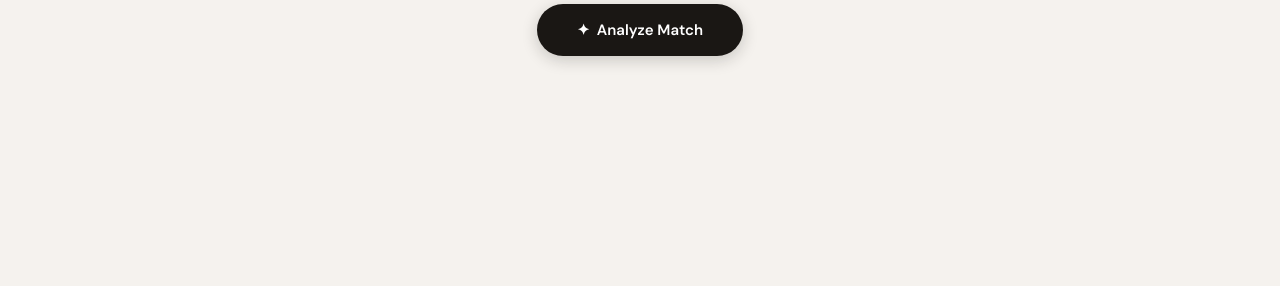
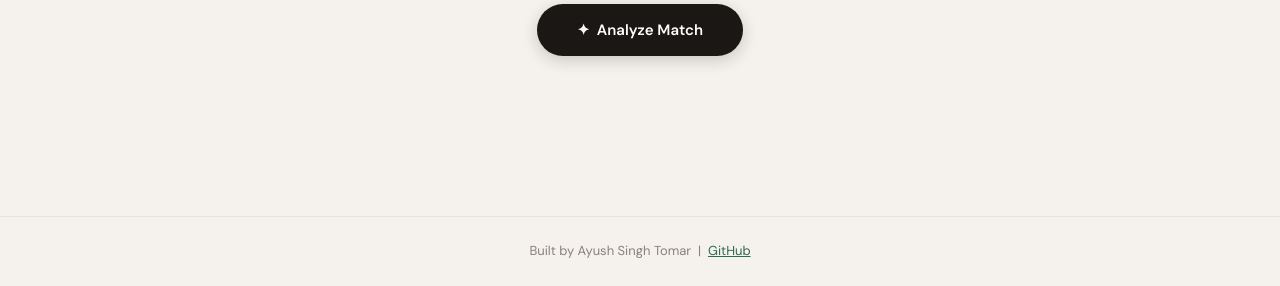
Before and after one commit to ayush-s-tomar/ResumeIQ, a Flask app: page / in a window 1280 px wide. Shown: the part 804-1090 px from the top of the page. Before the commit the page ends 869 px from the top, so only its background shows below. Run offline with Flask 3, Linux system fonts and the light colour scheme.

Commit message:
Update index.html

```diff
--- a/templates/index.html
+++ b/templates/index.html
@@ -249,5 +249,9 @@
     document.getElementById('loadingMsg').style.display = 'none';
   }
 </script>
+<footer style="text-align:center; padding:24px; color:#8A8178; font-size:13px; border-top:1px solid #E8E3DC; margin-top:40px;">
+  Built by Ayush Singh Tomar &nbsp;|&nbsp;
+  <a href="https://github.com/ayush-s-tomar/ResumeIQ" style="color:#2D6A4F;">GitHub</a>
+</footer>
 </body>
 </html>
```
